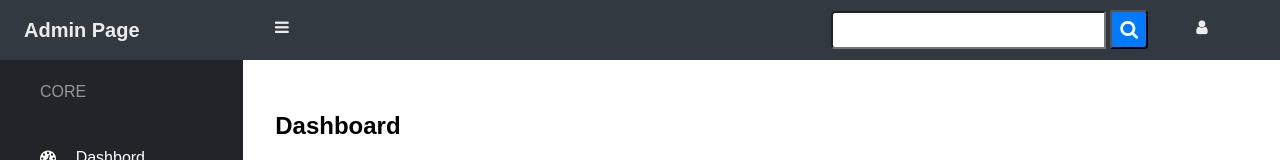
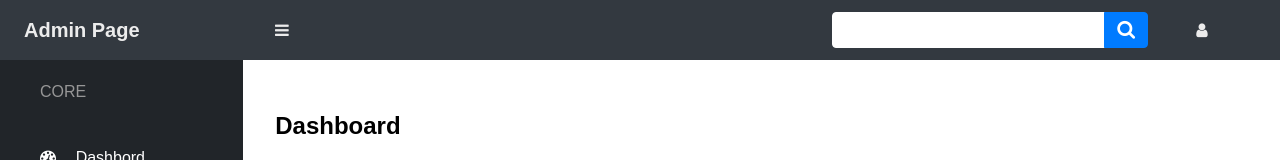
Before and after one commit to veni75/project-css3-002-admin-template, a plain HTML site: page index.html in a window 1280 px wide. Shown: the top 160 px of the page. Drawn offline with Linux system fonts and the light colour scheme.

Commit message:
input igazitas

```diff
--- a/style.css
+++ b/style.css
@@ -13,9 +13,10 @@ body {
 }
 
 .header--dark {
-    align-items: stretch;
+    align-items: center;
     background-color: rgb(51, 57, 64);
     color: rgb(236, 236, 236);
+    flex-wrap: nowrap;
     display: flex;
     padding: 0 1.5rem;
 }
@@ -37,10 +38,10 @@ body {
 }
 
 .search__input {
+    border: 1px solid rgb(255, 255, 255);
     border-radius: 4px 0 0 4px;
     font-size: 1.2rem;
     margin-right: 0;
-    margin-top: 0.7rem;
     padding: 0.375rem 0.75rem;
     transition: border 0.15s ease-in-out;
 }
@@ -52,11 +53,13 @@ body {
 
 .search__btn {
     background-color: rgb(0, 123, 255);
+    border: 1px solid rgb(0, 123, 255);
     border-radius: 0 4px 4px 0;
     font-size: 1.2rem;
     line-height: 1.2rem;
-    margin-left: 0;
-    padding: 0.5rem;
+    margin-left: -0.3rem;
+    outline: none;
+    padding: 0.48rem 0.75rem;
 }
 
 .fa-user {
@@ -127,10 +130,6 @@ span {
 
 .nyilacska {
     float: right;
-}
-
-span {
-
 }
 
 .content {
```
